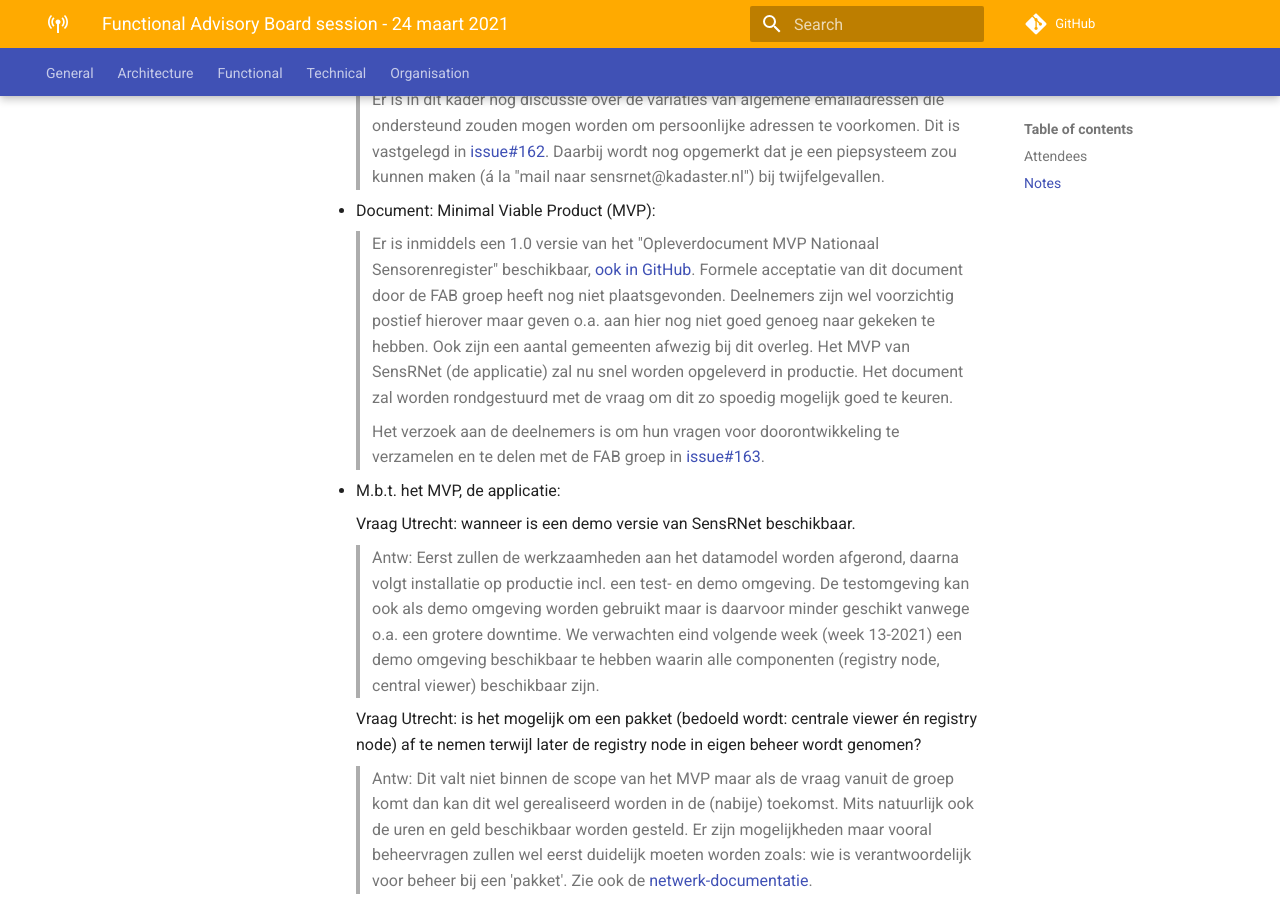
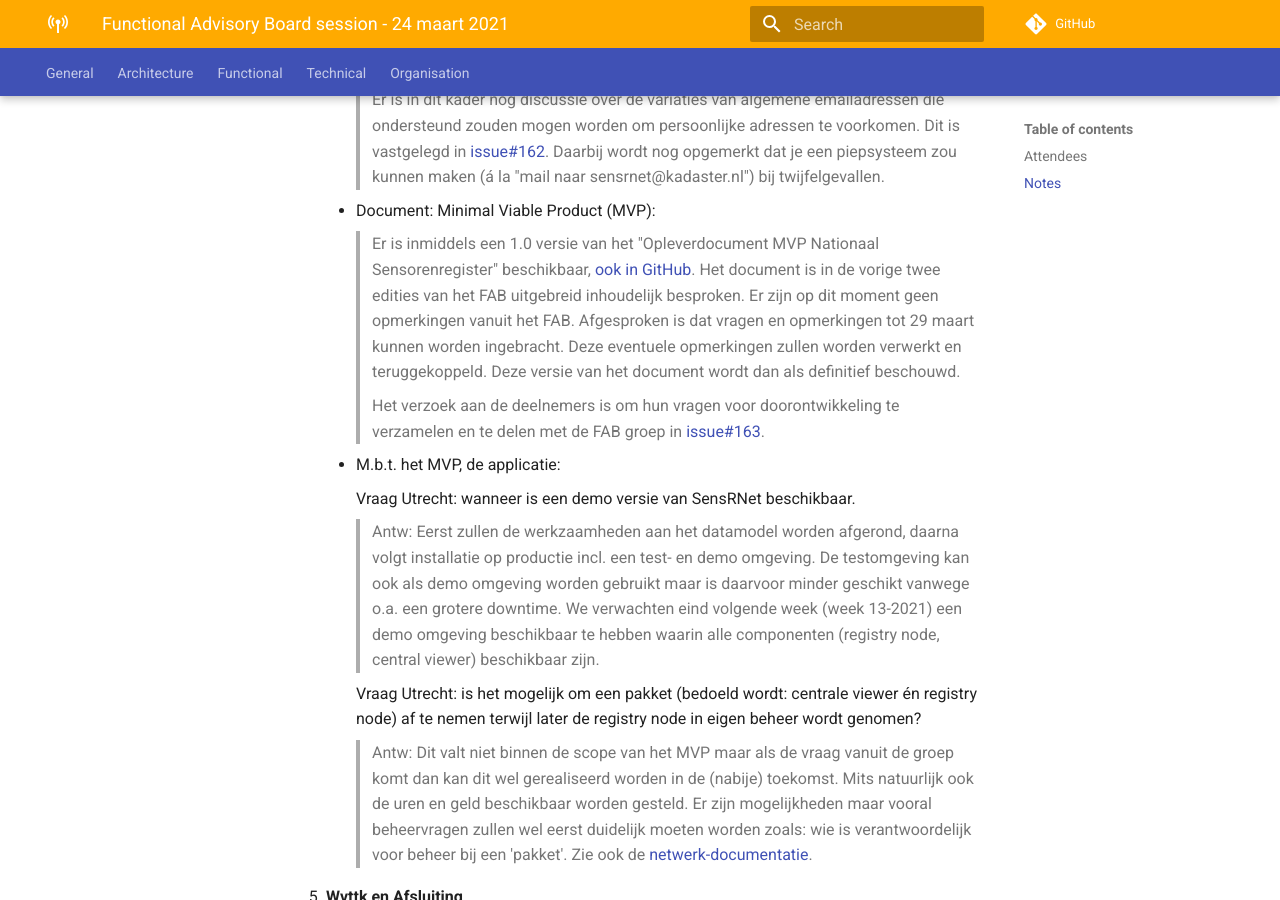
Before and after one commit to kadaster-labs/sensrnet-home, an MkDocs documentation site: the page built from docs/notes/2021-03-24-FAB-notes.md, in a window 1280 px wide and 900 px high, scrolled down 2221 px. Built offline with MkDocs 1.6.1 and Material for MkDocs 9.7.7, drawn with Linux system fonts in a browser that asks for light colours; comment, search, counter and statistics services are not loaded.

Commit message:
Update 2021-03-24-FAB-notes.md

```diff
--- a/docs/notes/2021-03-24-FAB-notes.md
+++ b/docs/notes/2021-03-24-FAB-notes.md
@@ -61,7 +61,7 @@ Onderwerpen:
 
     - Document: Minimal Viable Product (MVP):
 
-        > Er is inmiddels een 1.0 versie van het "Opleverdocument MVP Nationaal Sensorenregister" beschikbaar, <a href="https://kadaster-labs.github.io/sensrnet-home/Opleverdocument%20MVP%20Nationaal%20Sensorenregister%20%20v1.0.pdf" target="_blank">ook in GitHub</a>. Formele acceptatie van dit document door de FAB groep heeft nog niet plaatsgevonden. Deelnemers zijn wel voorzichtig postief hierover maar geven o.a. aan hier nog niet goed genoeg naar gekeken te hebben. Ook zijn een aantal gemeenten afwezig bij dit overleg. Het MVP van SensRNet (de applicatie) zal nu snel worden opgeleverd in productie. Het document zal worden rondgestuurd met de vraag om dit zo spoedig mogelijk goed te keuren.
+        > Er is inmiddels een 1.0 versie van het "Opleverdocument MVP Nationaal Sensorenregister" beschikbaar, <a href="https://kadaster-labs.github.io/sensrnet-home/Opleverdocument%20MVP%20Nationaal%20Sensorenregister%20%20v1.0.pdf" target="_blank">ook in GitHub</a>. Het document is in de vorige twee edities van het FAB uitgebreid inhoudelijk besproken. Er zijn op dit moment geen opmerkingen vanuit het FAB. Afgesproken is dat vragen en opmerkingen tot 29 maart kunnen worden ingebracht. Deze eventuele opmerkingen zullen worden verwerkt en teruggekoppeld. Deze versie van het document wordt dan als definitief beschouwd.
 
         > Het verzoek aan de deelnemers is om hun vragen voor doorontwikkeling te verzamelen en te delen met de FAB groep in [issue#163](https://github.com/kadaster-labs/sensrnet-home/issues/163).
 
```
